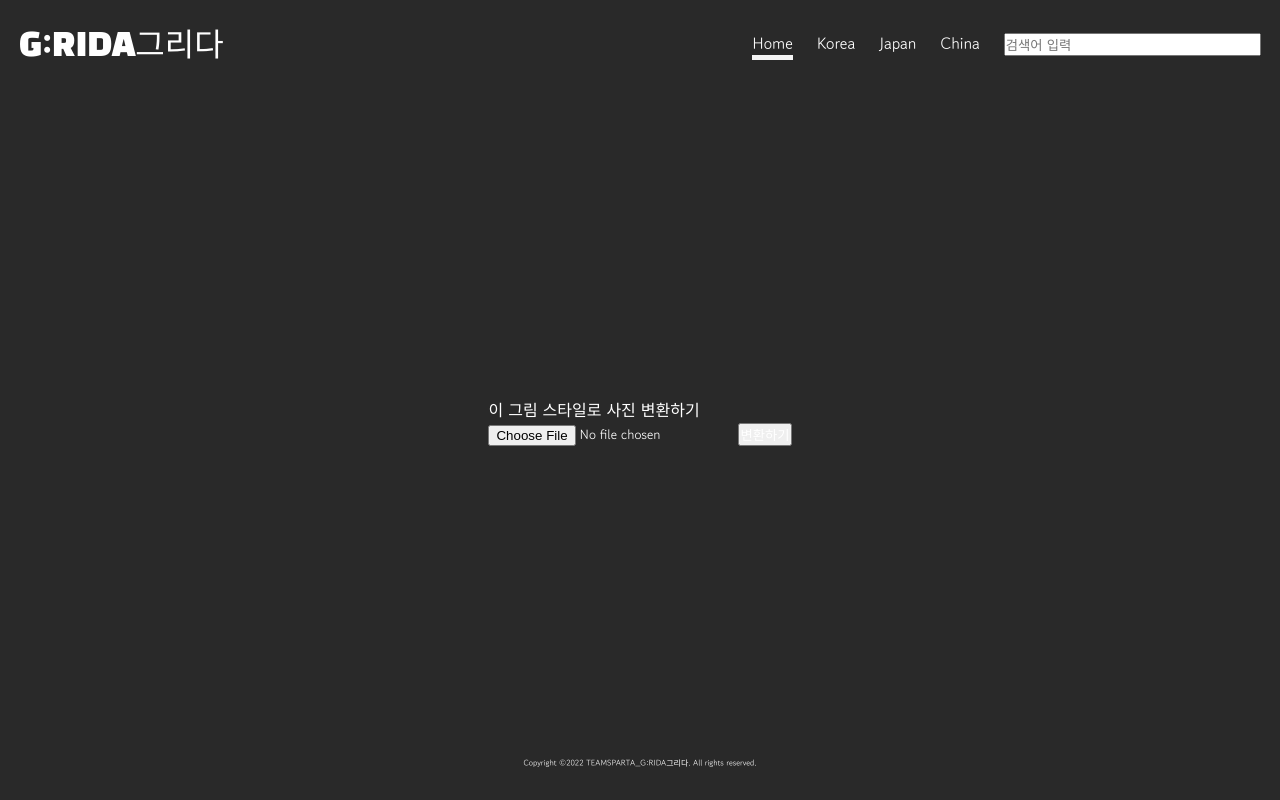
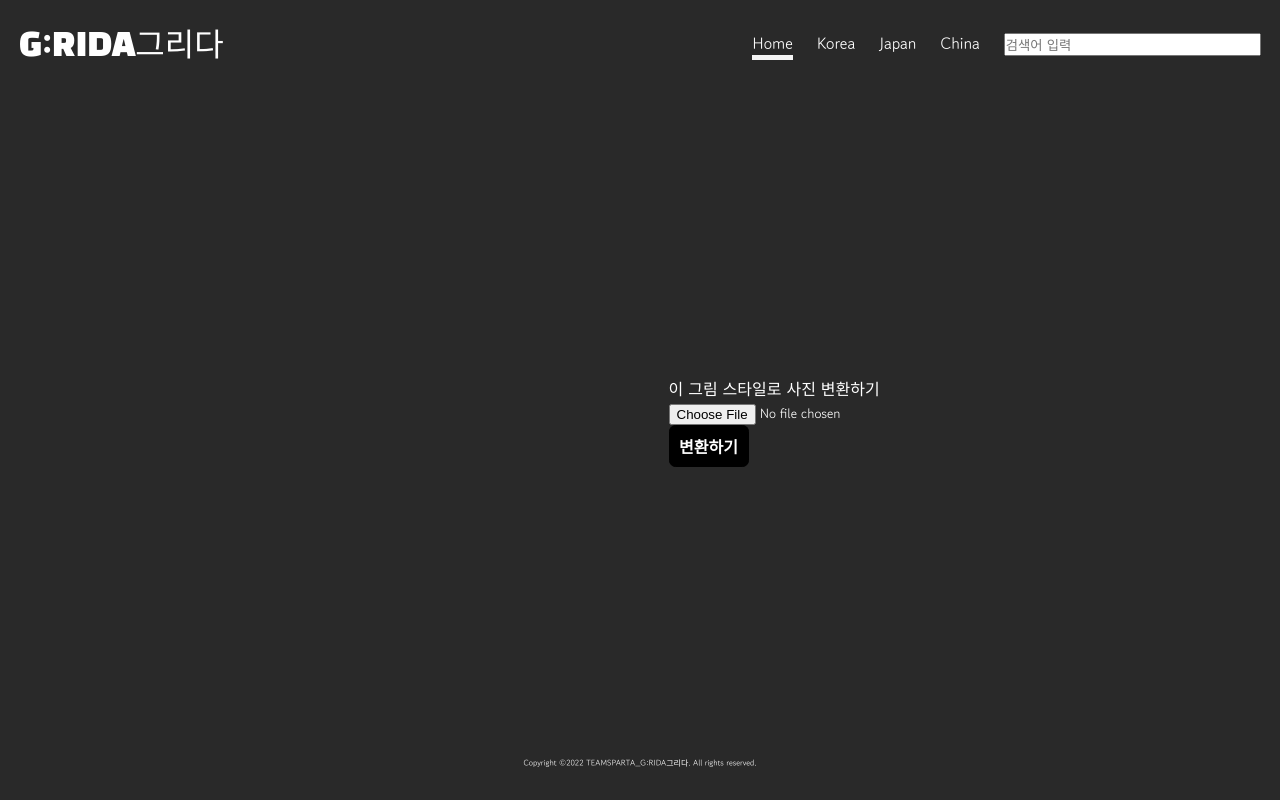
Before and after one commit to teamsixsense/webserver, a Django app: template templates/detail.html in a window 1280 px wide. Run offline with Django 4.2, Linux system fonts and the light colour scheme; the template is opened without the code that fills it, so the values that code supplies are empty; parts of the project's set-up code (start-up, migrations or seed data) failed here and were passed over; some web fonts are replaced.

Commit message:
detail & result 페이지 마무리 작업

```diff
--- a/static/css/detail.css
+++ b/static/css/detail.css
@@ -3,11 +3,16 @@
   flex: 1 1 auto;
 }
 
-<style>
- #style_image {
-   background-color: #555555;
-   font-size: 10px;
-   border-radius: 50%;
-
-
- }
+#convert{
+  background-color: black;
+    display: block;
+    border: 1px solid black;
+    border-radius: 0.4rem;
+    width: 80px;
+    font-size: 1rem;
+    font-weight: 600;
+    margin: auto;
+    padding: 0.5rem;
+    text-decoration: none;
+    margin-left: 0px;
+}
--- a/templates/detail.html
+++ b/templates/detail.html
@@ -2,12 +2,15 @@
 {% load static %}
 {% block head %}
     <link href="{% static 'css/detail.css' %}" rel="stylesheet" type="text/css">
+
+
+
 {% endblock %}
 {% block content %}
 
-    <div class="card">
-        <img src="{{ picture_info.image.url }}" style="float:left;  margin-left:-200px; margin-right: 20px; margin-bottom: 10px; " alt="{{ picture_info.name }}">
-        <div class="card-horizontal">
+    <div class="card" style="display:flex; align-items:center; justify-content: space-between">
+        <img src="{{ picture_info.image.url }}" style="max-width:70%; height:auto; float:left;  margin-left:20px; margin-right: 20px;  " alt="{{ picture_info.name }}">
+        <div class="card-horizontal" style="max-width: 40%">
             <div class="container">
                 <h1 class="card-title">{{ picture_info.name }}</h1>
                 <p class="card-text">{{ picture_info.desc }}</p>
@@ -17,11 +20,15 @@
                 <form method="post" enctype="multipart/form-data">
                     {% csrf_token %}
                     <input type="text" name="style_image" id="style_image" value="{{ picture_info.image.url }}" style="display: none;">
+
                     <input type="file" name="imgs" id="imgs">
 
 
-                    <button onclick="alert('이미지 변환이 진행중입니다.\n변환이 완료되면 결과 페이지로 이동합니다.')">변환하기</button>
+                    <button id="convert" onclick="alert('이미지 변환이 진행중입니다.\n변환이 완료되면 결과 페이지로 이동합니다.')">변환하기</button>
+
+
                 </form>
+
             </div>
 
         </div>
```
Also changed, not shown: static/css/result.css (+15 -0 lines), templates/result.html (+4 -3 lines).
